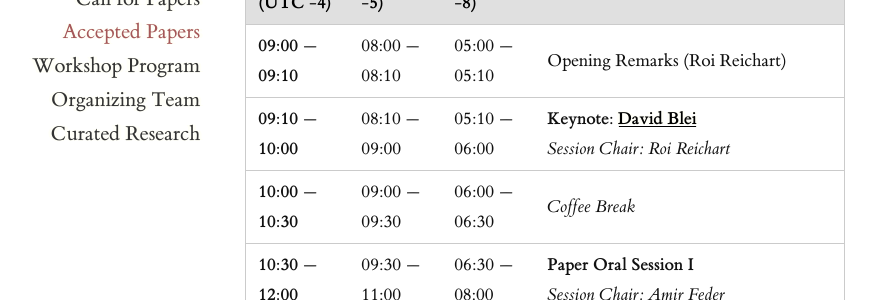
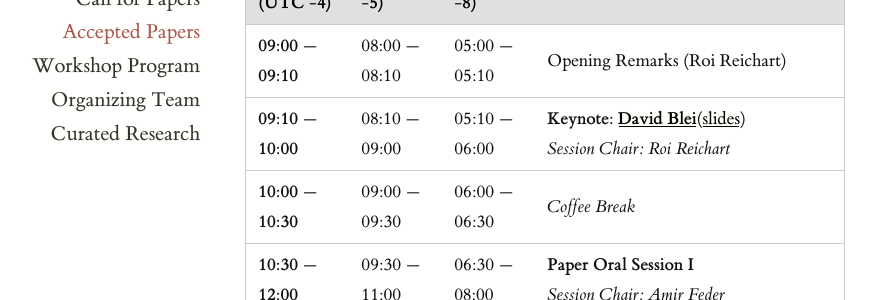
Before and after one commit to causaltext/causaltext.github.io, a Jekyll site: the page built from 2021/program.md, in a window 1280 px wide and 900 px high. Shown: the part 260-560 px from the top of the window, without its empty margins (211-1087 px from the left). Built offline with Jekyll 4.4.1, drawn with Linux system fonts in a browser that asks for light colours.

Commit message:
Update program.md

```diff
--- a/2021/program.md
+++ b/2021/program.md
@@ -13,7 +13,7 @@ title: Program
 | Punta Cana<br/>(UTC -4) | EST<br/>(UTC -5) | PST<br/>(UTC -8) | |
 | --- | --- | --- | --- |
 **09:00 ---<br/>09:10** | 08:00 ---<br/>08:10 | 05:00 ---<br/>05:10 | Opening Remarks (Roi Reichart) |
-**09:10 ---<br/>10:00**	| 08:10 ---<br/>09:00 | 05:10 ---<br/>06:00 | **Keynote:** **[David Blei](http://www.cs.columbia.edu/~blei/)**<br/>*Session Chair: Roi Reichart*|
+**09:10 ---<br/>10:00**	| 08:10 ---<br/>09:00 | 05:10 ---<br/>06:00 | **Keynote:** **[David Blei](http://www.cs.columbia.edu/~blei/)**([slides](https://drive.google.com/file/d/1zaS7EXNh59p6SbaCoUd58t-fBcaZNnkB/view?usp=gmail))<br/>*Session Chair: Roi Reichart*|
 **10:00 ---<br/>10:30**	| 09:00 ---<br/>09:30 | 06:00 ---<br/>06:30 | *Coffee Break* |
 **10:30 ---<br/>12:00**	| 09:30 ---<br/>11:00 | 06:30 ---<br/>08:00 | **Paper Oral Session I**<br/>*Session Chair: Amir Feder* |
 **12:00 ---<br/>13:00**	| 11:00 ---<br/>12:00 | 08:00 ---<br/>09:00 | *Lunch Break* |
```
